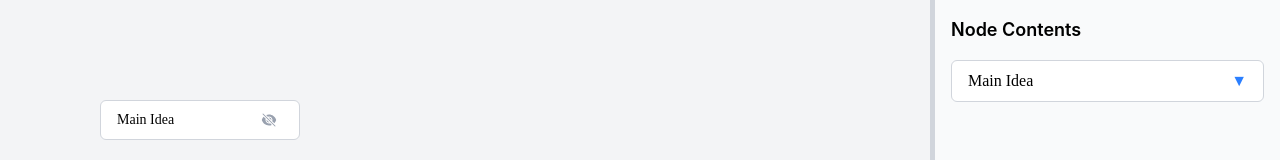
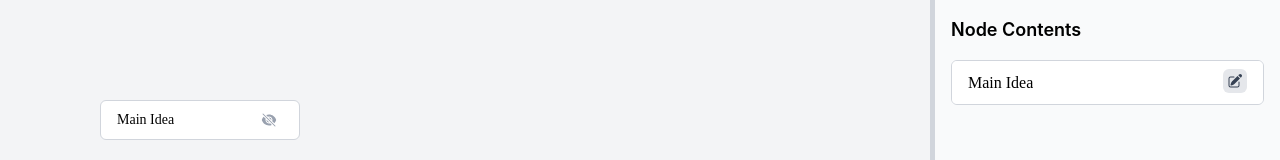
Before and after one commit to hoang-10n/mindmap, a React (Vite) app: page / in a window 1280 px wide. Both pictures are taken after a click on the button 269 px from the left and 120 px from the top of the page. Shown: the top 160 px of the page. Built offline with nearby package versions, Linux system fonts and the light colour scheme.

Commit message:
edit and save label

```diff
--- a/package.json
+++ b/package.json
@@ -13,7 +13,9 @@
     "@heroicons/react": "^2.2.0",
     "@tailwindcss/vite": "^4.2.2",
     "react": "^19.2.4",
-    "react-dom": "^19.2.4"
+    "react-dom": "^19.2.4",
+    "react-markdown": "^10.1.0",
+    "remark-gfm": "^4.0.1"
   },
   "devDependencies": {
     "@eslint/js": "^9.39.4",
--- a/src/App.css
+++ b/src/App.css
@@ -193,3 +193,7 @@ body,
   padding: 0;
   overflow: hidden;
 }
+
+.markdown > * {
+  all: revert;
+}
--- a/src/components/ContentPanel.tsx
+++ b/src/components/ContentPanel.tsx
@@ -55,8 +55,8 @@ export function ContentPanel({
       />
 
       {/* Panel content */}
-      <div className="flex-1 p-4 overflow-y-auto">
-        <h3 className="text-lg font-semibold mb-4">Node Contents</h3>
+      <div className="flex-1 p-4 overflow-y-auto space-y-4">
+        <h3 className="text-lg font-semibold">Node Contents</h3>
 
         {Object.values(openNodes).map((node) => (
           <PanelNode
--- a/src/components/MindMap.tsx
+++ b/src/components/MindMap.tsx
@@ -55,9 +55,10 @@ export default function MindMap() {
   };
 
   const handleChange = (nodeId: string, content: string) => {
+    console.log("Updating node", nodeId, "with content:", content);
     setNodes((nds: any[]) =>
       nds.map((n) =>
-        n.data.id === nodeId ? { ...n, content } : n
+        n.data.id === nodeId ? { ...n, data: { ...n.data, content } } : n
       )
     );
   };
--- a/src/components/PanelNode.tsx
+++ b/src/components/PanelNode.tsx
@@ -1,5 +1,8 @@
 import { useState } from "react";
+import Markdown from "react-markdown";
+import remarkGfm from "remark-gfm";
 import type { NodeData } from "../types/mindMapTypes";
+import { BookmarkSquareIcon, PencilSquareIcon } from "@heroicons/react/24/solid";
 
 type Props = {
   node: NodeData;
@@ -8,34 +11,73 @@ type Props = {
 
 export default function PanelNode({ node, onChange: handleChange }: Props) {
   const [showContent, setShowContent] = useState(false);
+  const [isEditing, setIsEditing] = useState(false);
+  const [draftContent, setDraftContent] = useState(node.content || "");
 
+  // TODO: ALlow editing label as well, maybe with a double-click or a separate button? For now, just content.
   return (
-    <div className="w-full flex flex-col space-y-2">
+    <div className="w-full flex flex-col border border-gray-300 rounded-md overflow-hidden">
       {/* Label/Button */}
-      <button
-        type="button"
+      <div
         onClick={() => setShowContent(!showContent)}
-        className={`w-full flex justify-between items-center px-4 py-2
-                    bg-white border border-gray-300 rounded-md
-                    hover:border-blue-400 focus:outline-none focus:ring-2 focus:ring-blue-500
-                    font-['Times_New_Roman',serif]`}
+        className="w-full flex justify-between items-center px-4 py-2
+                   bg-white hover:bg-gray-50 focus:outline-none focus:ring-2 focus:ring-blue-500
+                   font-['Times_New_Roman',serif]"
       >
         <span className="truncate">{node.label}</span>
-        <span className="ml-2 text-blue-500">{showContent ? "▲" : "▼"}</span>
-      </button>
+        <span className="ml-2 text-blue-500">
+          {isEditing ? (
+            <button
+              type="button"
+              onClick={(e) => {
+                e.stopPropagation(); // Prevent parent click
+                handleChange(node.id, draftContent); // Save content
+                setIsEditing(false);
+              }}
+              className="p-1 bg-blue-500 text-white rounded-md hover:bg-blue-600"
+            >
+              <BookmarkSquareIcon className="h-4 w-4" />
+            </button>
+          ) : (
+            <button
+              type="button"
+              onClick={(e) => {
+                e.stopPropagation(); // Prevent parent click
+                setIsEditing(true);
+                setShowContent(true);
+                setDraftContent(node.content || ""); // Load current content into draft
+              }}
+              className="p-1 bg-gray-200 text-gray-700 rounded-md hover:bg-gray-300"
+            >
+              <PencilSquareIcon className="h-4 w-4" />
+            </button>
+          )}
+        </span>
+      </div>
 
-      {/* Textarea (outside the button) */}
+      {/* Divider */}
+      {showContent && <div className="border-t border-gray-300" />}
+
+      {/* Content Area */}
       <div
         className={`w-full transition-all duration-300 overflow-hidden
-                    ${showContent ? "max-h-40 opacity-100" : "max-h-0 opacity-0"}`}
+                    ${showContent ? "h-full opacity-100" : "max-h-0 opacity-0"}`}
       >
-        <textarea
-          value={node.content || ""}
-          onChange={(e) => handleChange(node.id, e.target.value)}
-          autoFocus={showContent}
-          className="w-full border border-gray-300 rounded-md p-2
-                     resize-none focus:outline-none focus:ring-2 focus:ring-blue-500"
-        />
+        <div className="p-2">
+          {isEditing ? (
+            <textarea
+              value={draftContent}
+              onChange={(e) => setDraftContent(e.target.value)}
+              autoFocus
+              className="w-full rounded-md p-2
+                         focus:outline-none focus:ring-2 focus:ring-blue-500 resize-y"
+            />
+          ) : (
+            <div className="markdown px-2">
+              <Markdown remarkPlugins={[remarkGfm]}>{node.content || ""}</Markdown>
+            </div>
+          )}
+        </div>
       </div>
     </div>
   );
```
Also changed, not shown: 1 other file (tests, documents, lock files or other folders).
